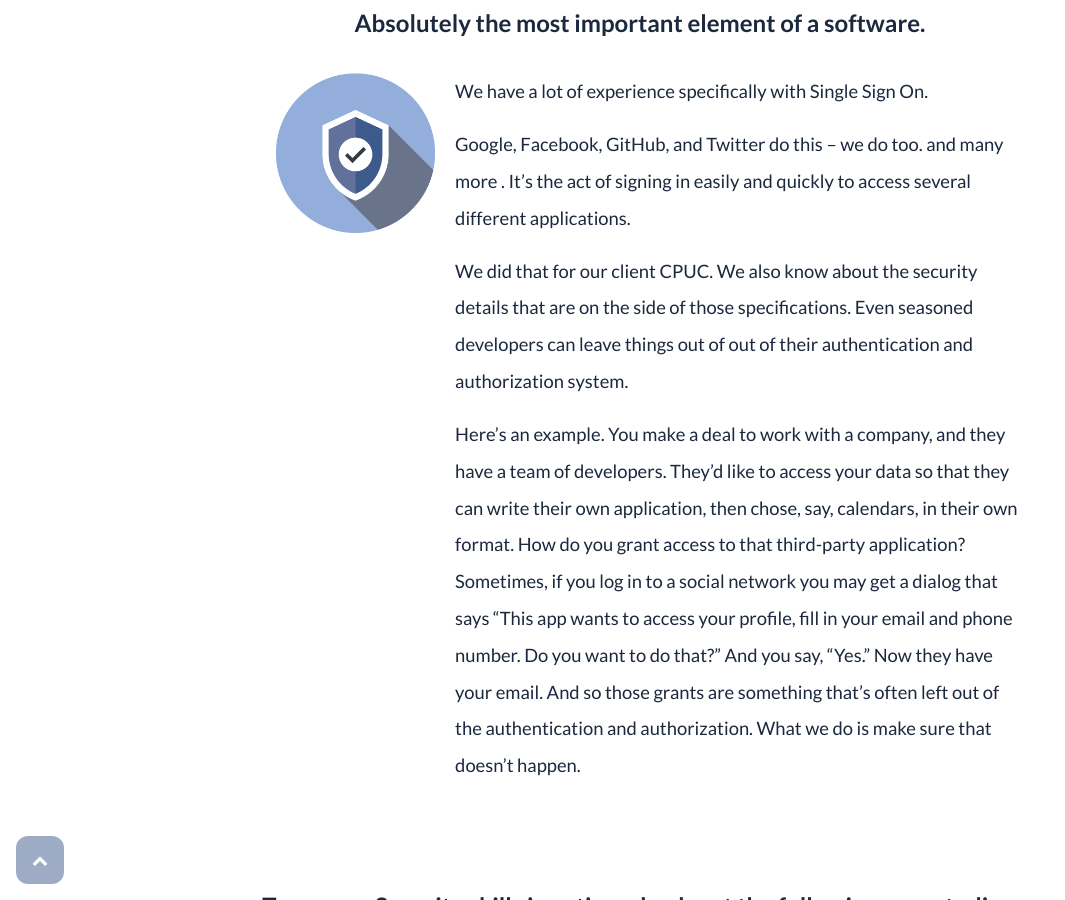
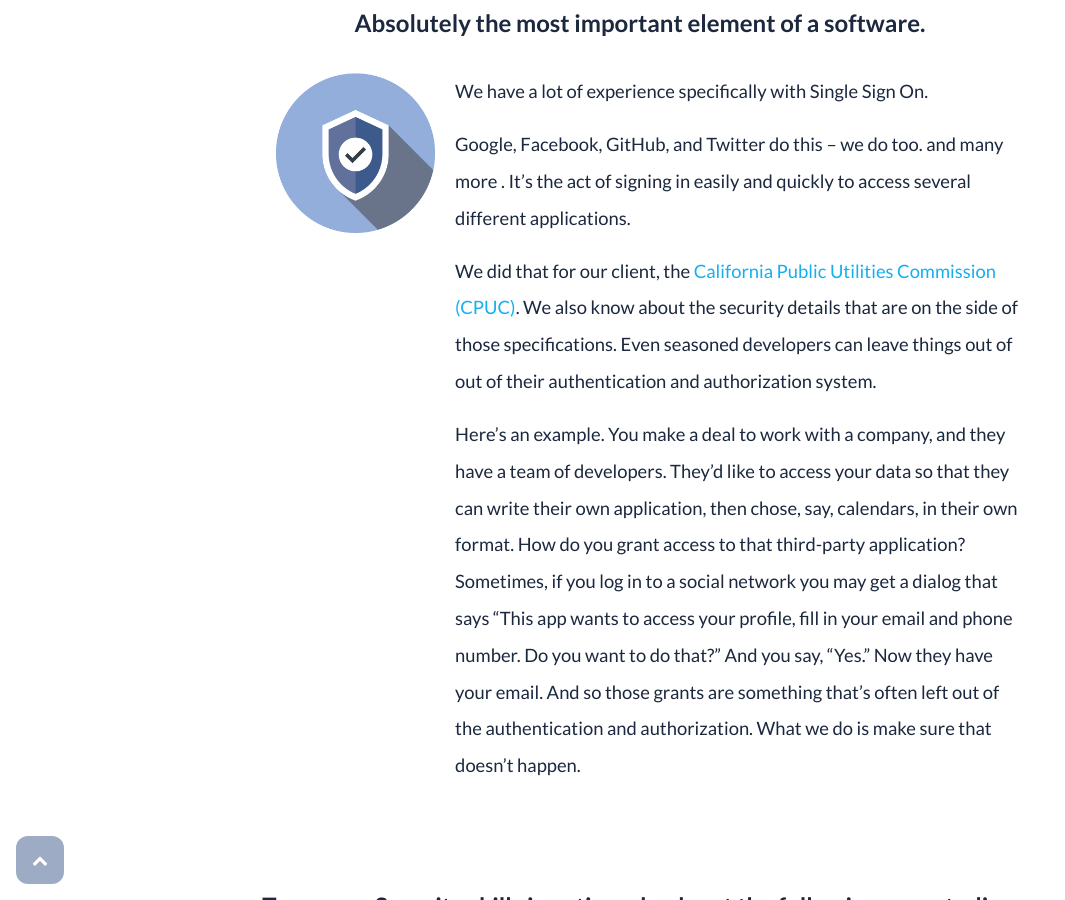
Before and after one commit to bgsoftware/company-site, a Jekyll site: the page built from capabilities/security.html, in a window 1280 px wide and 900 px high, scrolled down 641 px. Shown: the whole window, without its empty margins (0-1065 px from the left). Built offline with Jekyll 4.4.1, drawn with Linux system fonts in a browser that asks for light colours; comment, search, counter and statistics services are not loaded.

Commit message:
Add link in capabilities/data-warehousing.html

```diff
--- a/capabilities/security.html
+++ b/capabilities/security.html
@@ -15,9 +15,11 @@ subtitle: "Absolutely the most important element of a software."
 text: '<p>We have a lot of experience specifically with Single Sign On.</p>
 <p>Google, Facebook, GitHub, and Twitter do this – we do too. and many more . It’s the
 act of signing in easily and quickly to access several different applications.</p>
-<p>We did that for our client CPUC. We also know about the security details that are on
-the side of those specifications. Even seasoned developers can leave things out of out of
-their authentication and authorization system.</p>
+<p>We did that for our client, the
+<a href="/case-studies/cpuc.html" class="color-teal hover-color-dark-blue">California Public Utilities Commission (CPUC)</a>.
+We also know about the security details that are on the side of those specifications.
+Even seasoned developers can leave things out of out of their authentication and
+authorization system.</p>
 <p>Here’s an example. You make a deal to work with a company, and they have a team of
 developers. They’d like to access your data so that they can write their own application,
 then chose, say, calendars, in their own format. How do you grant access to that
```
